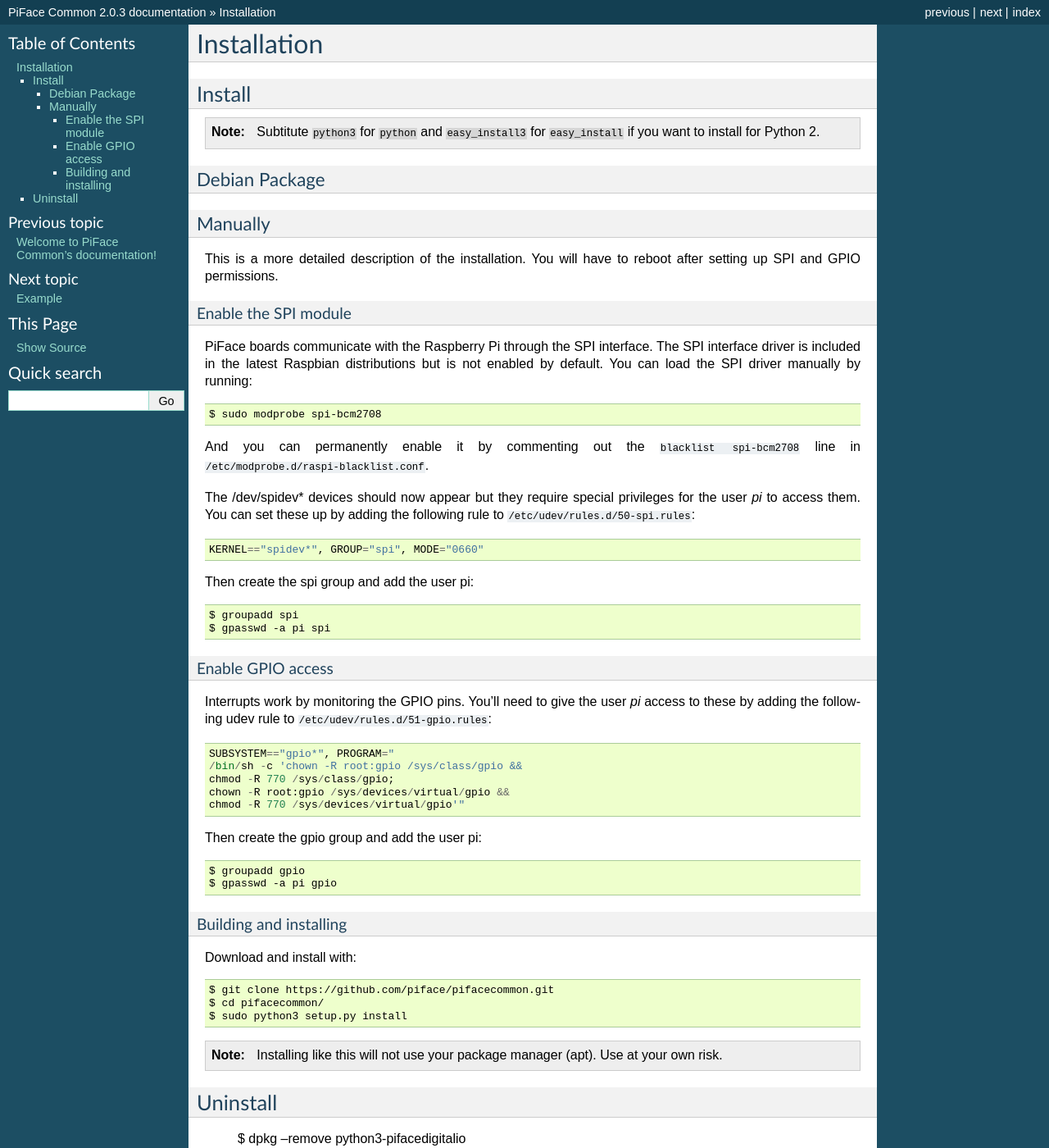
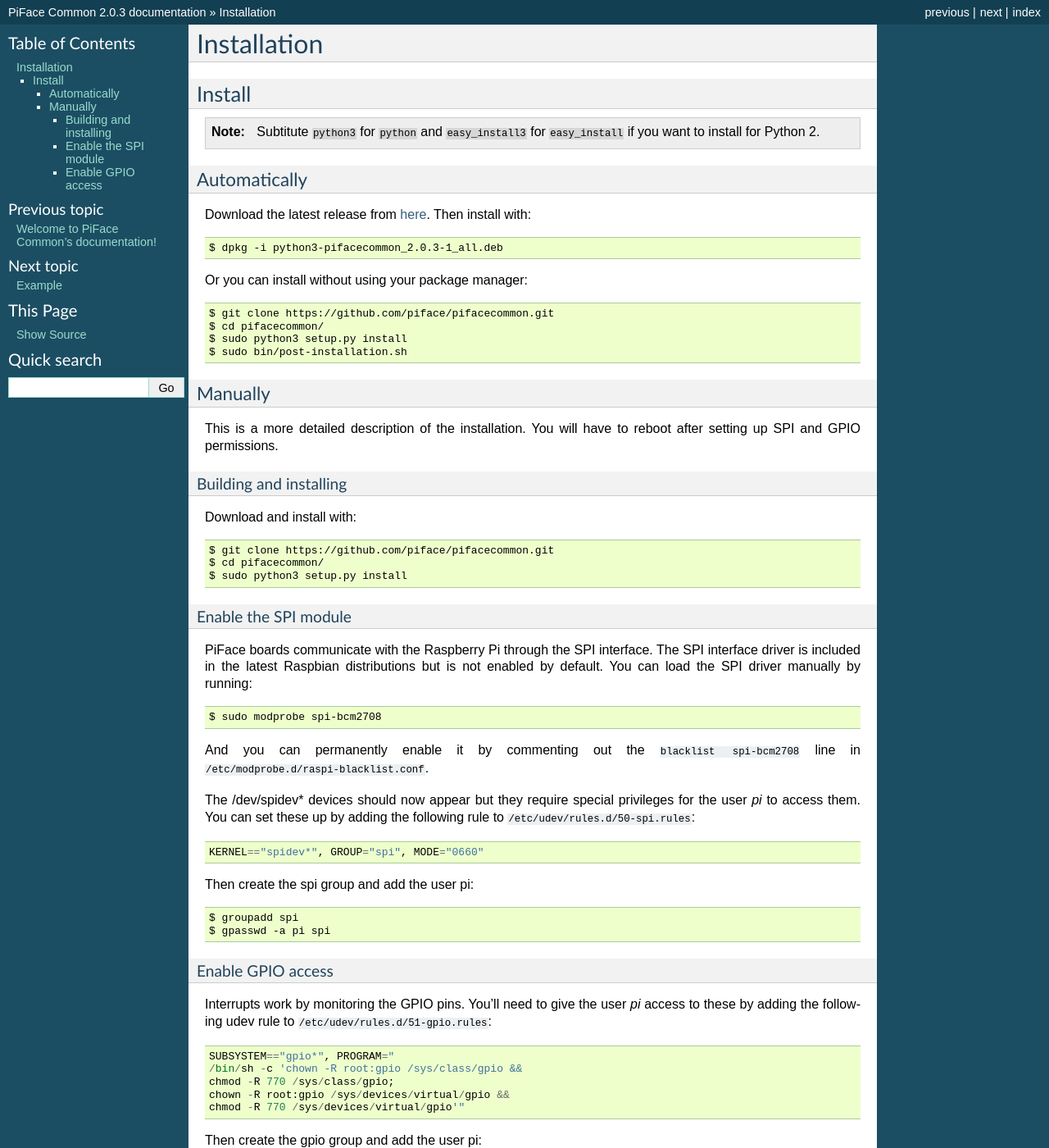
Before and after one commit to piface/pifacecommon, a Sphinx documentation site: the page built from docs/installation.rst, in a window 1280 px wide and 1400 px high. Shown: the whole window at 82% size. Built offline with Sphinx 7.4.7, drawn with Linux system fonts in a browser that asks for light colours; formulas are drawn with MathJax 3.

Commit message:
updated installation instructions

```diff
--- a/docs/installation.rst
+++ b/docs/installation.rst
@@ -9,16 +9,36 @@
    ``easy_install3`` for ``easy_install`` if you want to install for
    Python 2.
 
-Debian Package
---------------
+Automatically
+-------------
 
-.. todo:: Installation of .deb
+Download the latest release from
+`here <https://github.com/piface/pifacecommon/releases>`_. Then install with::
+
+    $ dpkg -i python3-pifacecommon_2.0.3-1_all.deb
+
+Or you can install without using your package manager::
+
+    $ git clone https://github.com/piface/pifacecommon.git
+    $ cd pifacecommon/
+    $ sudo python3 setup.py install
+    $ sudo bin/post-installation.sh
 
 
 Manually
 --------
 This is a more detailed description of the installation. You will have to reboot
 after setting up SPI and GPIO permissions.
+
+Building and installing
+^^^^^^^^^^^^^^^^^^^^^^^
+
+Download and install with::
+
+    $ git clone https://github.com/piface/pifacecommon.git
+    $ cd pifacecommon/
+    $ sudo python3 setup.py install
+
 
 Enable the SPI module
 ^^^^^^^^^^^^^^^^^^^^^
@@ -59,21 +79,3 @@
 
     $ groupadd gpio
     $ gpasswd -a pi gpio
-
-Building and installing
-^^^^^^^^^^^^^^^^^^^^^^^
-
-Download and install with::
-
-    $ git clone https://github.com/piface/pifacecommon.git
-    $ cd pifacecommon/
-    $ sudo python3 setup.py install
-
-.. note:: Installing like this will not use your package manager (apt). Use
-   at your own risk.
-
-
-Uninstall
-=========
-
-    $ dpkg --remove python3-pifacedigitalio
```
